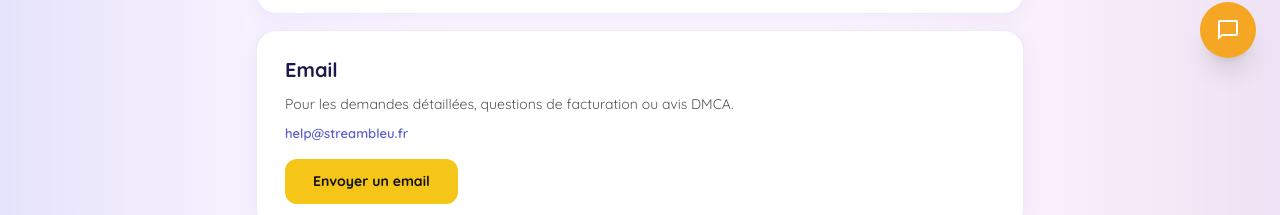
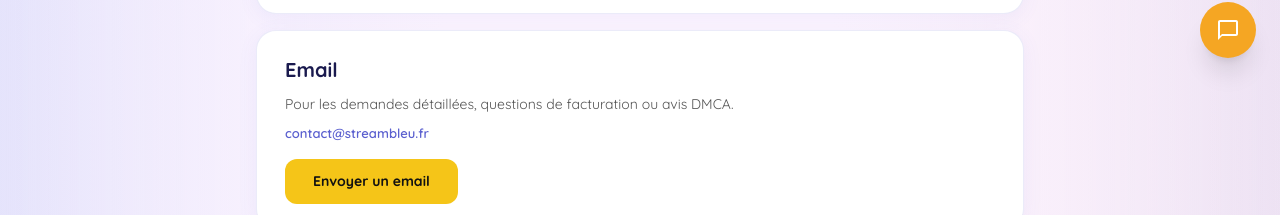
Before and after one commit to medmaar/streambleu-fr, a Next.js app: page /contact in a window 1280 px wide. Shown: the part 718-933 px from the top of the page. Built offline with nearby package versions, Linux system fonts and the light colour scheme.

Commit message:
Update email from help@streambleu.fr to contact@streambleu.fr across all pages

```diff
--- a/src/app/avertissement/page.tsx
+++ b/src/app/avertissement/page.tsx
@@ -98,7 +98,7 @@ export default function AvertissementPage() {
               third-party provider.
             </p>
             <div className="mt-4 bg-transparent rounded-xl p-6 border border-gray-800">
-              <p>Email: <a href="mailto:help@streambleu.fr" className="text-[#5a5fcf] hover:underline">help@streambleu.fr</a></p>
+              <p>Email: <a href="mailto:contact@streambleu.fr" className="text-[#5a5fcf] hover:underline">contact@streambleu.fr</a></p>
               <p className="text-[#5a5fcf] text-sm mt-2">Please include &quot;Copyright Concern&quot; in the subject line.</p>
             </div>
           </div>
--- a/src/app/commande/page.tsx
+++ b/src/app/commande/page.tsx
@@ -92,7 +92,7 @@ function OrderContent() {
           </a>
 
           <a
-            href={`mailto:help@streambleu.fr?subject=${emailSubject}&body=${emailBody}`}
+            href={`mailto:contact@streambleu.fr?subject=${emailSubject}&body=${emailBody}`}
             className="flex items-center justify-center gap-3 w-full py-4 rounded-2xl font-bold text-gray-900 bg-[#F5C518] hover:brightness-110 transition text-lg"
           >
             <svg className="w-6 h-6" fill="none" stroke="currentColor" strokeWidth={2} viewBox="0 0 24 24">
--- a/src/app/conditions-utilisation/page.tsx
+++ b/src/app/conditions-utilisation/page.tsx
@@ -48,7 +48,7 @@ export default function ConditionsUtilisationPage() {
             <h2 className="text-2xl font-bold mb-3" style={{ color: "#1a1a4e" }}>12. Nous contacter</h2>
             <p style={{ color: "#333", marginBottom: 16 }}>Pour toute question concernant ces Conditions d&apos;utilisation :</p>
             <div style={{ background: "rgba(90,95,207,0.06)", borderRadius: 12, padding: 24, border: "1px solid rgba(90,95,207,0.15)" }}>
-              <p>Email : <a href="mailto:help@streambleu.fr" style={{ color: "#5a5fcf" }}>help@streambleu.fr</a></p>
+              <p>Email : <a href="mailto:contact@streambleu.fr" style={{ color: "#5a5fcf" }}>contact@streambleu.fr</a></p>
               <p className="mt-2">WhatsApp : <a href="https://wa.me/17828026280" target="_blank" rel="noopener noreferrer" style={{ color: "#5a5fcf" }}>+1 (782) 802-6280</a></p>
             </div>
           </section>
--- a/src/app/contact/page.tsx
+++ b/src/app/contact/page.tsx
@@ -40,11 +40,11 @@ const channels = [
     name: "Email",
     desc: "Pour les demandes détaillées, questions de facturation ou avis DMCA.",
     action: "Envoyer un email",
-    href: "mailto:help@streambleu.fr",
+    href: "mailto:contact@streambleu.fr",
     actionBg: "#F5C518",
     actionColor: "#111",
     iconBg: "#F5C518",
-    detail: "help@streambleu.fr",
+    detail: "contact@streambleu.fr",
   },
 ];
 
--- a/src/app/dmca/page.tsx
+++ b/src/app/dmca/page.tsx
@@ -27,7 +27,7 @@ export default function DMCAPage() {
         <div style={{ border: "1px solid rgba(220,50,50,0.3)", borderRadius: 16, padding: 24, marginBottom: 40, background: "rgba(220,50,50,0.04)" }}>
           <p style={{ fontSize: 11, fontWeight: 700, color: "#5a5fcf", textTransform: "uppercase", letterSpacing: "0.1em", marginBottom: 12 }}>Avertissement Légal</p>
           <p style={{ color: "#333", lineHeight: 1.7 }}>
-            Stream Bleu est un revendeur de services IPTV tiers. Nous n&apos;hébergeons, ne stockons ni ne transmettons aucun contenu vidéo. Tous les flux sont fournis par des serveurs tiers indépendants. Si vous pensez que votre contenu protégé est accessible via notre plateforme, veuillez nous contacter à <a href="mailto:help@streambleu.fr" style={{ color: "#5a5fcf" }}>help@streambleu.fr</a> et nous transmettrons votre demande au prestataire concerné. Nous répondons à tous les avis DMCA valides dans les 72 heures.
+            Stream Bleu est un revendeur de services IPTV tiers. Nous n&apos;hébergeons, ne stockons ni ne transmettons aucun contenu vidéo. Tous les flux sont fournis par des serveurs tiers indépendants. Si vous pensez que votre contenu protégé est accessible via notre plateforme, veuillez nous contacter à <a href="mailto:contact@streambleu.fr" style={{ color: "#5a5fcf" }}>contact@streambleu.fr</a> et nous transmettrons votre demande au prestataire concerné. Nous répondons à tous les avis DMCA valides dans les 72 heures.
           </p>
         </div>
 
@@ -55,7 +55,7 @@ export default function DMCAPage() {
             <p className="mb-2">Envoyez tous les avis DMCA à notre agent désigné :</p>
             <div style={{ background: "rgba(90,95,207,0.06)", borderRadius: 12, padding: 24, border: "1px solid rgba(90,95,207,0.15)" }}>
               <p style={{ fontWeight: 700, color: "#1a1a4e" }}>Stream Bleu — Agent DMCA</p>
-              <p>Email : <a href="mailto:help@streambleu.fr" style={{ color: "#5a5fcf" }}>help@streambleu.fr</a></p>
+              <p>Email : <a href="mailto:contact@streambleu.fr" style={{ color: "#5a5fcf" }}>contact@streambleu.fr</a></p>
               <p style={{ fontSize: 13, color: "#666", marginTop: 8 }}>Veuillez indiquer « Avis DMCA » dans l&apos;objet du message.</p>
             </div>
           </div>
--- a/src/app/layout.tsx
+++ b/src/app/layout.tsx
@@ -45,7 +45,7 @@ export default function RootLayout({
   "@type": "LocalBusiness",
   name: "Stream Bleu",
   url: "https://streambleu.fr",
-  email: "help@streambleu.fr",
+  email: "contact@streambleu.fr",
   description: "Abonnement IPTV France 2026 — Meilleur service IPTV premium 4K. 25 000+ chaînes, beIN Sports, Canal+, RMC Sport. Sans coupure. À partir de 9€/mois.",
   address: { "@type": "PostalAddress", streetAddress: "1 Rue Volant", addressLocality: "Nanterre", postalCode: "92000", addressCountry: "FR" },
   areaServed: [{ "@type": "Country", name: "France" }, { "@type": "Country", name: "Belgique" }, { "@type": "Country", name: "Suisse" }],
--- a/src/app/page.tsx
+++ b/src/app/page.tsx
@@ -74,7 +74,7 @@ const organizationSchema = {
   name: "Stream Bleu",
   url: "https://streambleu.fr",
   logo: "https://streambleu.fr/favicon.svg",
-  email: "help@streambleu.fr",
+  email: "contact@streambleu.fr",
   description:
     "Le meilleur abonnement IPTV en France. Streams H.265/HEVC, HDR10 & Dolby Vision. 25 000+ chaînes, 120 000+ films et séries.",
   areaServed: "FR",
--- a/src/app/politique-confidentialite/page.tsx
+++ b/src/app/politique-confidentialite/page.tsx
@@ -100,7 +100,7 @@ export default function PolitiqueConfidentialitePage() {
             <h2 className="text-2xl font-bold mb-3" style={{ color: "#1a1a4e" }}>9. Nous contacter</h2>
             <p style={{ color: "#333", marginBottom: 16 }}>Si vous avez des questions concernant cette Politique de confidentialité :</p>
             <div style={{ background: "rgba(90,95,207,0.06)", borderRadius: 12, padding: 24, border: "1px solid rgba(90,95,207,0.15)" }}>
-              <p>Email : <a href="mailto:help@streambleu.fr" style={{ color: "#5a5fcf" }}>help@streambleu.fr</a></p>
+              <p>Email : <a href="mailto:contact@streambleu.fr" style={{ color: "#5a5fcf" }}>contact@streambleu.fr</a></p>
               <p className="mt-2">WhatsApp : <a href="https://wa.me/17828026280" target="_blank" rel="noopener noreferrer" style={{ color: "#5a5fcf" }}>+1 (782) 802-6280</a></p>
             </div>
           </section>
--- a/src/app/politique-remboursement/page.tsx
+++ b/src/app/politique-remboursement/page.tsx
@@ -76,7 +76,7 @@ export default function PolitiqueRemboursementPage() {
             <div style={{ background: "rgba(90,95,207,0.06)", borderRadius: 12, padding: 24, border: "1px solid rgba(90,95,207,0.15)" }}>
               <p><span style={{ color: "#5a5fcf", fontWeight: 600 }}>WhatsApp : </span><a href="https://wa.me/17828026280" target="_blank" rel="noopener noreferrer" style={{ color: "#5a5fcf" }}>+1 (782) 802-6280</a></p>
               <p className="mt-2"><span style={{ color: "#5a5fcf", fontWeight: 600 }}>Telegram : </span><a href="https://t.me/IPTVFranceSupport" target="_blank" rel="noopener noreferrer" style={{ color: "#5a5fcf" }}>@IPTVFranceSupport</a></p>
-              <p className="mt-2"><span style={{ color: "#5a5fcf", fontWeight: 600 }}>Email : </span><a href="mailto:help@streambleu.fr" style={{ color: "#5a5fcf" }}>help@streambleu.fr</a></p>
+              <p className="mt-2"><span style={{ color: "#5a5fcf", fontWeight: 600 }}>Email : </span><a href="mailto:contact@streambleu.fr" style={{ color: "#5a5fcf" }}>contact@streambleu.fr</a></p>
             </div>
           </section>
         </div>
--- a/src/app/revendeur/page.tsx
+++ b/src/app/revendeur/page.tsx
@@ -45,7 +45,7 @@ export default function ResellerPage() {
           <p style={{ color: "rgba(255,255,255,0.8)", fontSize: 16, lineHeight: 1.7, marginBottom: 32 }}>
             Rejoignez le programme revendeur Stream Bleu. Obtenez des crédits à prix grossiste, gérez vos clients depuis un panneau dédié, et construisez votre propre activité IPTV sous votre marque.
           </p>
-          <a href="mailto:help@streambleu.fr?subject=Demande Revendeur Stream Bleu"
+          <a href="mailto:contact@streambleu.fr?subject=Demande Revendeur Stream Bleu"
             style={{ display: "inline-block", background: "#f5a623", color: "#1a1a4e", padding: "14px 36px", borderRadius: 14, fontWeight: 700, fontSize: 16, textDecoration: "none" }}>
             Devenir Revendeur →
           </a>
@@ -78,7 +78,7 @@ export default function ResellerPage() {
             Contactez-nous par email ou WhatsApp pour obtenir votre accès revendeur. Activation sous 24h.
           </p>
           <div style={{ display: "flex", gap: 14, justifyContent: "center", flexWrap: "wrap" }}>
-            <a href="mailto:help@streambleu.fr?subject=Demande Revendeur"
+            <a href="mailto:contact@streambleu.fr?subject=Demande Revendeur"
               style={{ display: "inline-block", background: "#f5a623", color: "#1a1a4e", padding: "14px 32px", borderRadius: 14, fontWeight: 700, fontSize: 15, textDecoration: "none" }}>
               Envoyer un Email
             </a>
--- a/src/components/FloatingContact.tsx
+++ b/src/components/FloatingContact.tsx
@@ -3,7 +3,7 @@ import { useState } from "react";
 
 const WA_URL = "https://wa.me/17828026280?text=Bonjour%20Stream%20Bleu%2C%20je%20suis%20int%C3%A9ress%C3%A9%20par%20votre%20service.";
 const TG_URL = "https://t.me/IPTVFranceSupport?text=Bonjour%20Stream%20Bleu%2C%20je%20suis%20int%C3%A9ress%C3%A9%20par%20votre%20service.";
-const EMAIL_URL = "mailto:help@streambleu.fr?subject=I%27m%20interested%20in%20your%20service";
+const EMAIL_URL = "mailto:contact@streambleu.fr?subject=I%27m%20interested%20in%20your%20service";
 
 const contacts = [
   {
--- a/src/components/Footer.tsx
+++ b/src/components/Footer.tsx
@@ -82,9 +82,9 @@ export default function Footer() {
             <p style={{ color: "rgba(255,255,255,0.65)", fontSize: 12, lineHeight: 1.65, marginBottom: 10 }}>
               Meilleur IPTV France. 25 000+ chaînes, 120 000+ films en 4K. Disponible toute l&apos;Europe.
             </p>
-            <a href="mailto:help@streambleu.fr"
+            <a href="mailto:contact@streambleu.fr"
               style={{ color: "#c5bcf5", fontSize: 12, textDecoration: "none" }}>
-              help@streambleu.fr
+              contact@streambleu.fr
             </a>
           </div>
 
```
